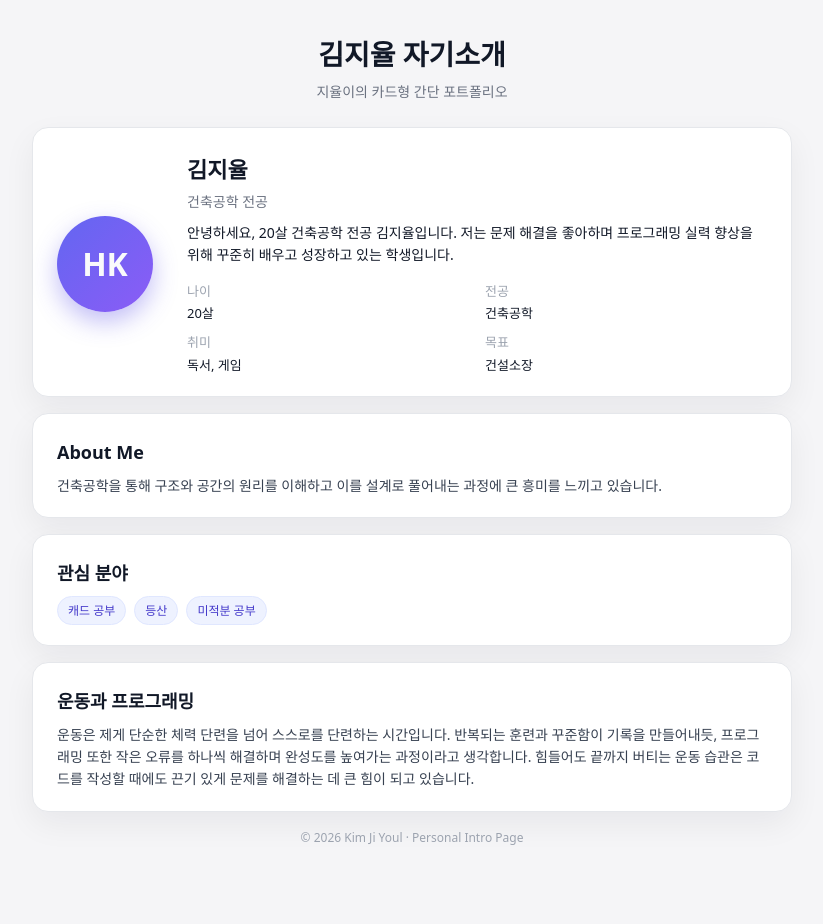
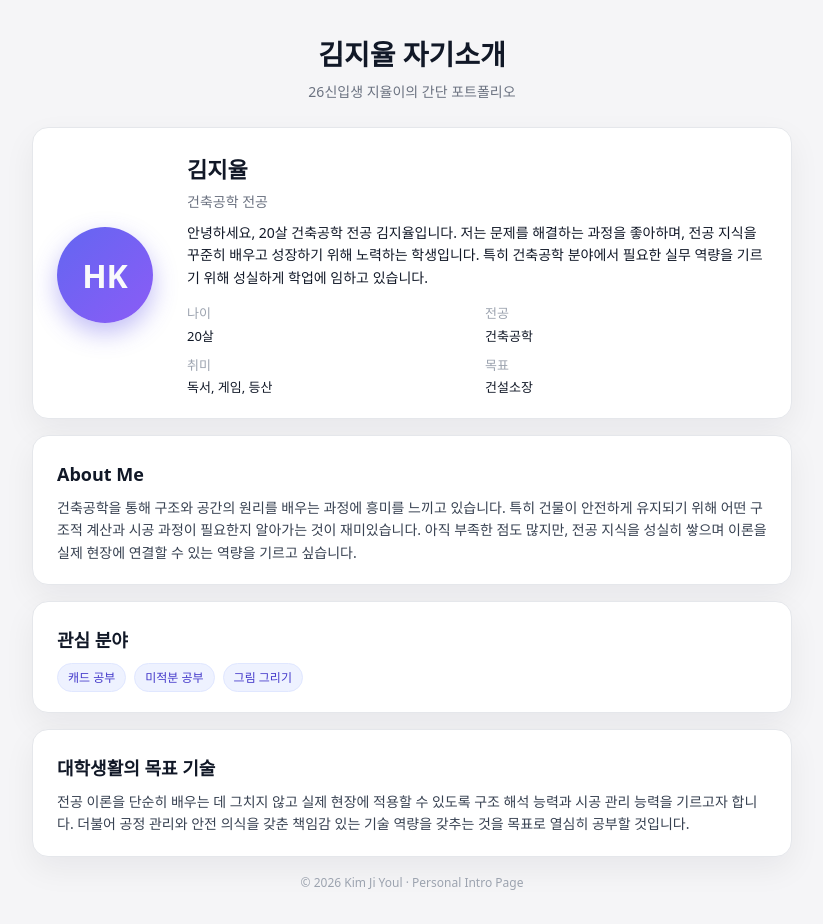
Before and after one commit to mainameyoul/mainameyoul.github.io, a plain HTML site: page index.html in a window 1280 px wide. Shown: the whole page, without its empty margins (228-1051 px from the left). Before the commit the page ends 879 px from the top, so only its background shows below. Drawn offline with Linux system fonts and the light colour scheme.

Commit message:
Update index.html

```diff
--- a/index.html
+++ b/index.html
@@ -9,7 +9,7 @@
     <div class="page">
         <header class="header">
             <h1>김지율 자기소개</h1>
-            <p class="subtitle">지율이의 카드형 간단 포트폴리오</p>
+            <p class="subtitle">26신입생 지율이의 간단 포트폴리오</p>
         </header>
 
         <main class="container">
@@ -24,7 +24,8 @@
                     <p class="profile-role">건축공학 전공</p>
                     <p class="profile-summary">
                         안녕하세요, 20살 건축공학 전공 김지율입니다.
-                        저는 문제 해결을 좋아하며 프로그래밍 실력 향상을 위해 꾸준히 배우고 성장하고 있는 학생입니다.
+                        저는 문제를 해결하는 과정을 좋아하며, 전공 지식을 꾸준히 배우고 성장하기 위해 노력하는 학생입니다.
+                        특히 건축공학 분야에서 필요한 실무 역량을 기르기 위해 성실하게 학업에 임하고 있습니다.
                     </p>
 
                     <div class="info-grid">
@@ -38,7 +39,7 @@
                         </div>
                         <div class="info-item">
                             <span class="info-label">취미</span>
-                            <span class="info-value">독서, 게임</span>
+                            <span class="info-value">독서, 게임, 등산</span>
                         </div>
                         <div class="info-item">
                             <span class="info-label">목표</span>
@@ -51,8 +52,9 @@
             <section class="section-card">
                 <h3>About Me</h3>
                 <p>
-                    건축공학을 통해 구조와 공간의 원리를 이해하고
-                    이를 설계로 풀어내는 과정에 큰 흥미를 느끼고 있습니다.
+                    건축공학을 통해 구조와 공간의 원리를 배우는 과정에 흥미를 느끼고 있습니다.
+                    특히 건물이 안전하게 유지되기 위해 어떤 구조적 계산과 시공 과정이 필요한지 알아가는 것이 재미있습니다.
+                    아직 부족한 점도 많지만, 전공 지식을 성실히 쌓으며 이론을 실제 현장에 연결할 수 있는 역량을 기르고 싶습니다.
                 </p>
             </section>
 
@@ -60,19 +62,16 @@
                 <h3>관심 분야</h3>
                 <ul class="tag-list">
                     <li class="tag">캐드 공부</li>
-                    <li class="tag">등산</li>
                     <li class="tag">미적분 공부</li>
+                    <li class="tag">그림 그리기</li>
                 </ul>
             </section>
 
             <section class="section-card">
-                <h3>운동과 프로그래밍</h3>
+                <h3>대학생활의 목표 기술</h3>
                 <p>
-                    운동은 제게 단순한 체력 단련을 넘어 스스로를 단련하는 시간입니다.
-                    반복되는 훈련과 꾸준함이 기록을 만들어내듯, 프로그래밍 또한 작은
-                    오류를 하나씩 해결하며 완성도를 높여가는 과정이라고 생각합니다.
-                    힘들어도 끝까지 버티는 운동 습관은 코드를 작성할 때에도 끈기 있게
-                    문제를 해결하는 데 큰 힘이 되고 있습니다.
+                    전공 이론을 단순히 배우는 데 그치지 않고 실제 현장에 적용할 수 있도록 구조 해석 능력과 시공 관리 능력을 기르고자 합니다.
+                    더불어 공정 관리와 안전 의식을 갖춘 책임감 있는 기술 역량을 갖추는 것을 목표로 열심히 공부할 것입니다.
                 </p>
             </section>
 
@@ -82,4 +81,5 @@
         </main>
     </div>
 </body>
+
 </html>
```
